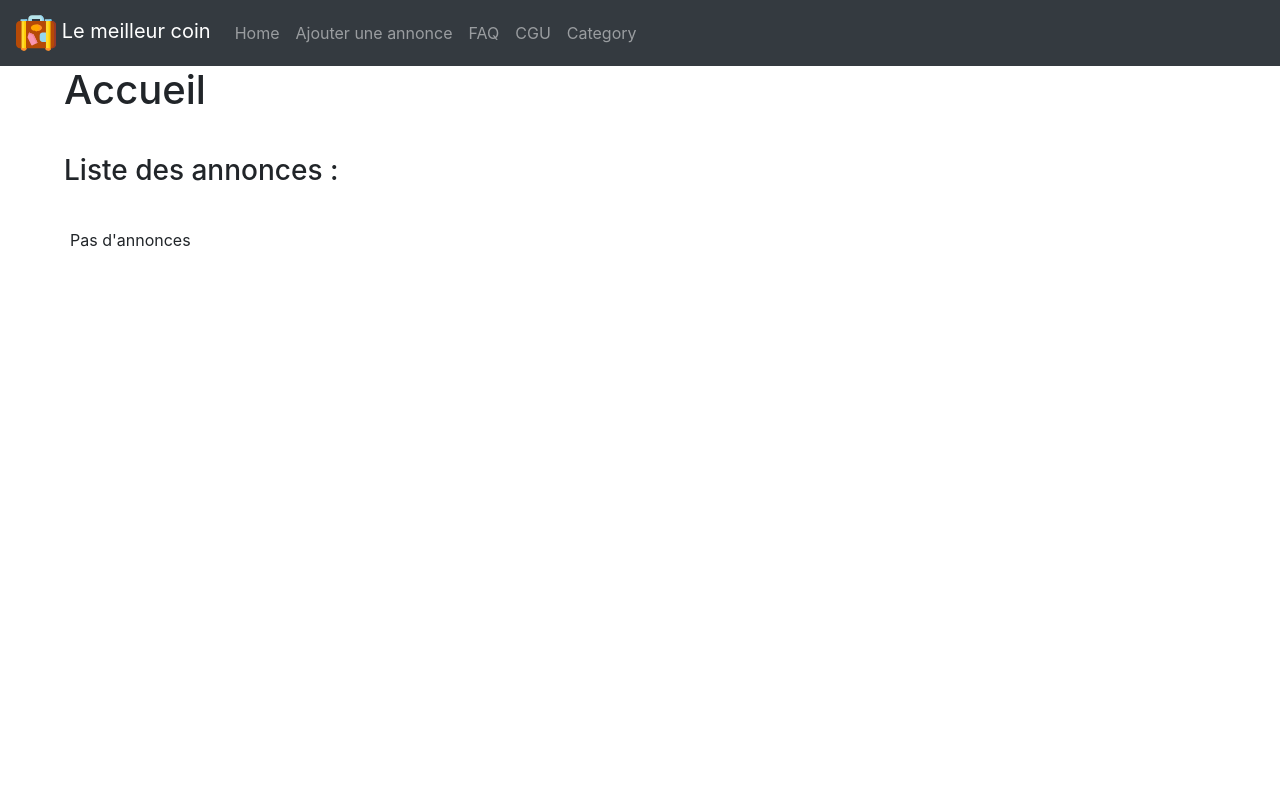
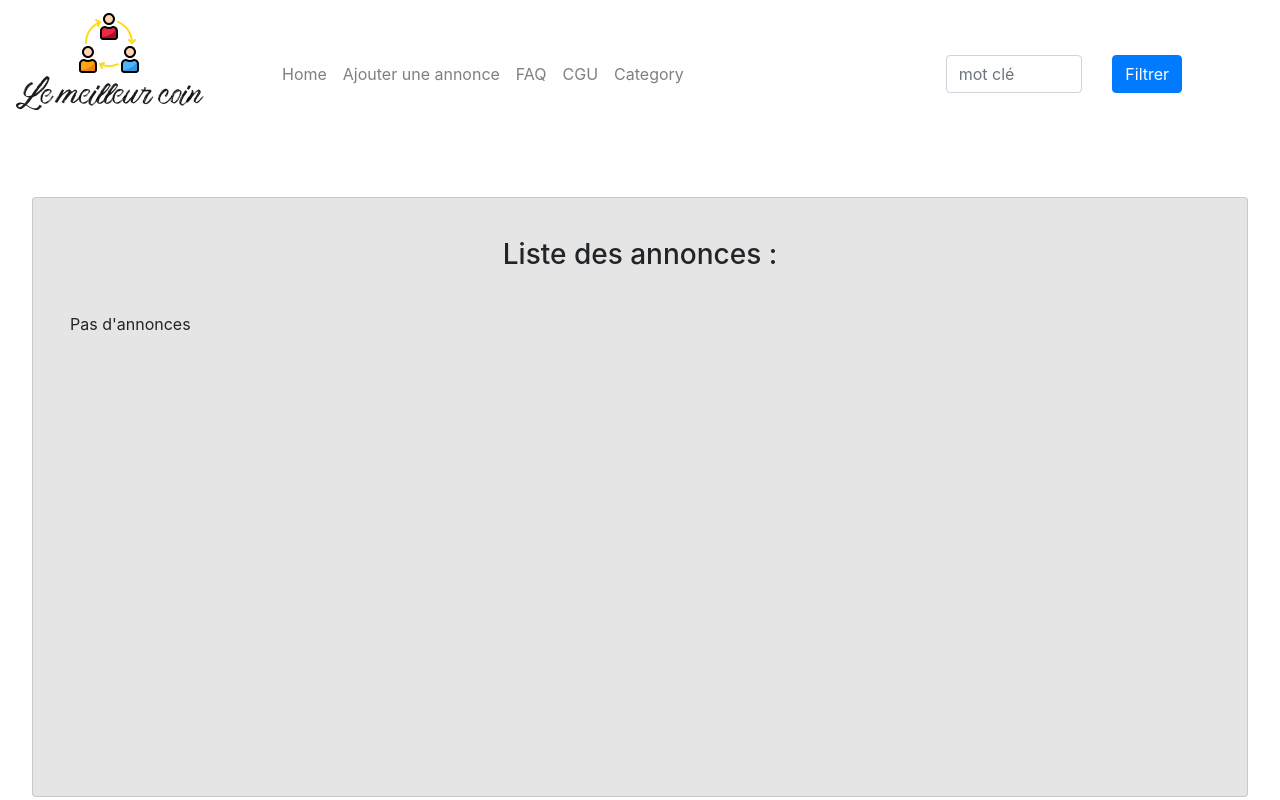
Before and after one commit to CharlesPoullain/lemeilleurcoin, a Symfony app: template templates/default/home.html.twig in a window 1280 px wide. Run offline with Twig, Linux system fonts and the light colour scheme; the template is opened without the code that fills it, so the values that code supplies are empty; some libraries are stand-ins or nearby versions.

Commit message:
css commit

```diff
--- a/public/css/style.css
+++ b/public/css/style.css
@@ -5,3 +5,8 @@
 
 #adcard {
 }
+
+@font-face {
+ font-family: america;
+ src: url('../America-Regular.otf');
+}
--- a/src/Entity/Category.php
+++ b/src/Entity/Category.php
@@ -13,6 +13,12 @@ use Symfony\Bridge\Doctrine\Validator\Constraints\UniqueEntity;
  */
 class Category
 {
+
+    public function __toString()
+    {
+        return $this->getName();
+    }
+
     /**
      * @ORM\Id()
      * @ORM\GeneratedValue()
--- a/templates/default/home.html.twig
+++ b/templates/default/home.html.twig
@@ -8,9 +8,7 @@
         .example-wrapper code { background: #F5F5F5; padding: 2px 6px; }
     </style>
 
-    <div style="margin-top: 20px; width: 90%; margin: auto">
-        <h1>Accueil</h1>
-
+    <div style="text-align: center;">
         <div style="margin-top: 40px;">
         <h3>Liste des annonces : </h3>
             <div class="container">
@@ -18,17 +16,18 @@
 
                 {% for ad in ads %}
                     <div class="col" style="margin-bottom: 40px; width: 18rem;">
-                        <a href="{{ path('detail', {"id": ad.id}) }}">
-                            <div id="adcard" class="card alert-primary" style="padding-left: 10px; padding-right: 10px;">
-                             <div style="position:relative; margin-top: 10px;">
-                                    <p style="text-align: left;">{{ ad.title }}</p>
-                                    <div style="margin-top: 20px;">
-                                        <p>{{ ad.price }} €</p>
-                                    </div>
-                                    <p style="position: absolute; bottom: 5px; right: 5px; font-size: 10px;"><em>{{ ad.dateCreated |date("d/m/Y") }}</em></p>
-                                </div>
-                            </div>
-                        </a>
+                        <div id="adcard" class="card adcard" style="border-radius: 15px; box-shadow: 5px 5px 20px 0px rgba(0,0,0,0.2); background-color: white; padding-left: 10px; padding-right: 10px;">
+                         <div style="position:relative; margin-top: 10px;">
+                             <div style="text-align: left;">
+                                 <p> Nom de l'annonce : <strong>{{ ad.title }}</strong></p>
+                                <p>Prix : {{ ad.price }} €</p>
+                                 <a  href="{{ path('detail', {"id": ad.id}) }}">
+                                    <button style="margin-bottom: 30px; background-color: #4DB5FF; color: white;" type="button" class="btn">Détails</button>
+                                 </a>
+                             </div>
+                                 <p style="position: absolute; bottom: 5px; right: 5px; font-size: 10px;"><em>{{ ad.dateCreated |date("d/m/Y") }}</em></p>
+                         </div>
+                        </div>
                     </div>
                 {% else %}
                     Pas d'annonces
--- a/templates/layout.html.twig
+++ b/templates/layout.html.twig
@@ -4,7 +4,7 @@
         <meta charset="UTF-8">
         <meta name="viewport" content="width=device-width, initial-scale=1.0, maximum-scale=1.0, minimum-scale=1.0">
         <meta http-equiv="X-UA-Compatible" content="ie=edge">
-        <link rel="icon" href="{{ asset("suitcase.png") }}" />
+        <link rel="icon" href="{{ asset("collaboration.png") }}" />
         <link rel="stylesheet" href="{{ asset("bootstrap/css/bootstrap.css") }}">
         {#
         <script src="{{ asset("bootstrap/js/bootstrap.bundle.js") }}"></script>
@@ -21,13 +21,13 @@
     </head>
     <body>
         <header>
-            <nav class="navbar navbar-expand-lg navbar-dark bg-dark">
-                <a class="navbar-brand" href="{{ path('home') }}" >
-                    <img src="{{ asset("suitcase.svg") }}" width="40" height="40" class="d-inline-block" alt="">
-                    Le meilleur coin
+            <nav class="navbar navbar-expand-lg navbar-light">
+                <a style="margin: 0;" class="navbar-brand" href="{{ path('home') }}" >
+                    <img style="margin: auto; width: 100%;" src="{{ asset("collaboration.svg") }}" width="60" height="60" class="d-inline-block" alt="">
+                    <p style="font-family: america; width: 100%; font-size: 30px; ">Le meilleur coin</p>
                 </a>
                 <div class="collapse navbar-collapse" id="navbarNavDropdown">
-                    <ul id="navbarmain" class="navbar-nav">
+                    <ul id="navbarmain" style="margin: auto;" class="navbar-nav">
                         <li class="nav-item">
                             <a class="nav-link" href="{{ path('home') }}" title="Home">Home</a>
                         </li>
@@ -45,6 +45,25 @@
                         </li>
                     </ul>
                 </div>
+                <div>
+                    <form action="{{ path('home') }}" style='position: relative; width: 500px'>
+                        <div class="container">
+                            <div class="row">
+                                <div class="col-sm">
+                                    {{ render(controller(
+                                        'App\\Controller\\DefaultController:listAllCategories'
+                                    )) }}
+                                </div>
+                                <div class="col-sm">
+                                    <input class="form-control col-auto" type="text" name="q" value="{{ app.request.get('q') }}" placeholder="mot clé">
+                                </div>
+                                <div class="col-sm">
+                                    <button type="submit" class="btn btn-primary col-auto">Filtrer</button>
+                                </div>
+                            </div>
+                        </div>
+                    </form>
+                </div>
             </nav>
         </header>
         {% for label, messages in app.flashes %}
@@ -55,7 +74,11 @@
 
             {% endfor %}
         {% endfor %}
-        <main>{% block main %} {% endblock %}</main>
+        <main style="margin-top: 50px;">
+            <div class="card" style="min-height: 75vh; margin: auto; margin-top: 20px; width: 95%; background-color: rgba(7,3,1,0.1)">
+                {% block main %} {% endblock %}
+            </div>
+        </main>
         <footer></footer>
     </body>
 </html>
```
Also changed, not shown: src/Controller/DefaultController.php (+18 -2 lines), src/Entity/Ad.php (+1 -6 lines), src/Form/AdType.php (+10 -0 lines), src/Repository/AdRepository.php (+31 -1 lines), templates/default/category_list.html.twig (added, +7 -0 lines), public/America-Regular.otf (added), public/collaboration.png (added), public/collaboration.svg (added).
